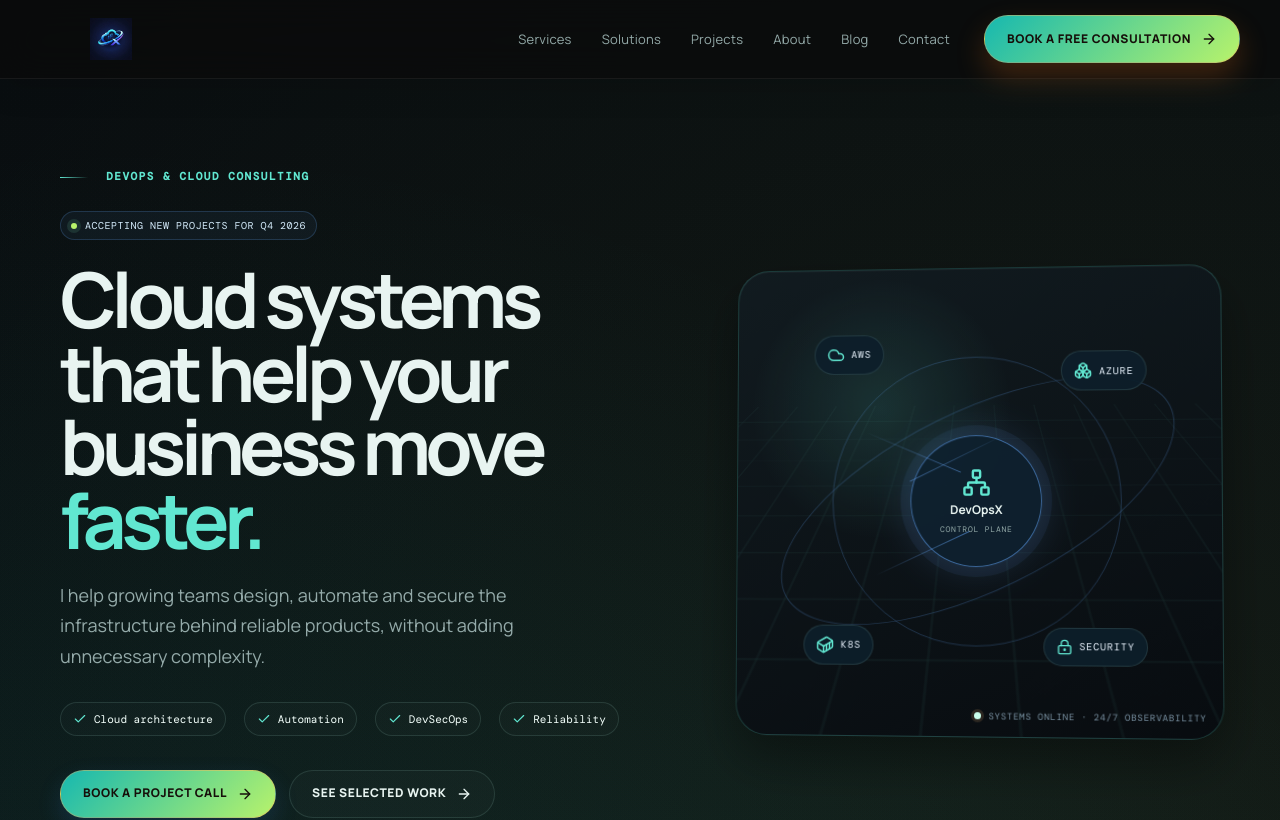
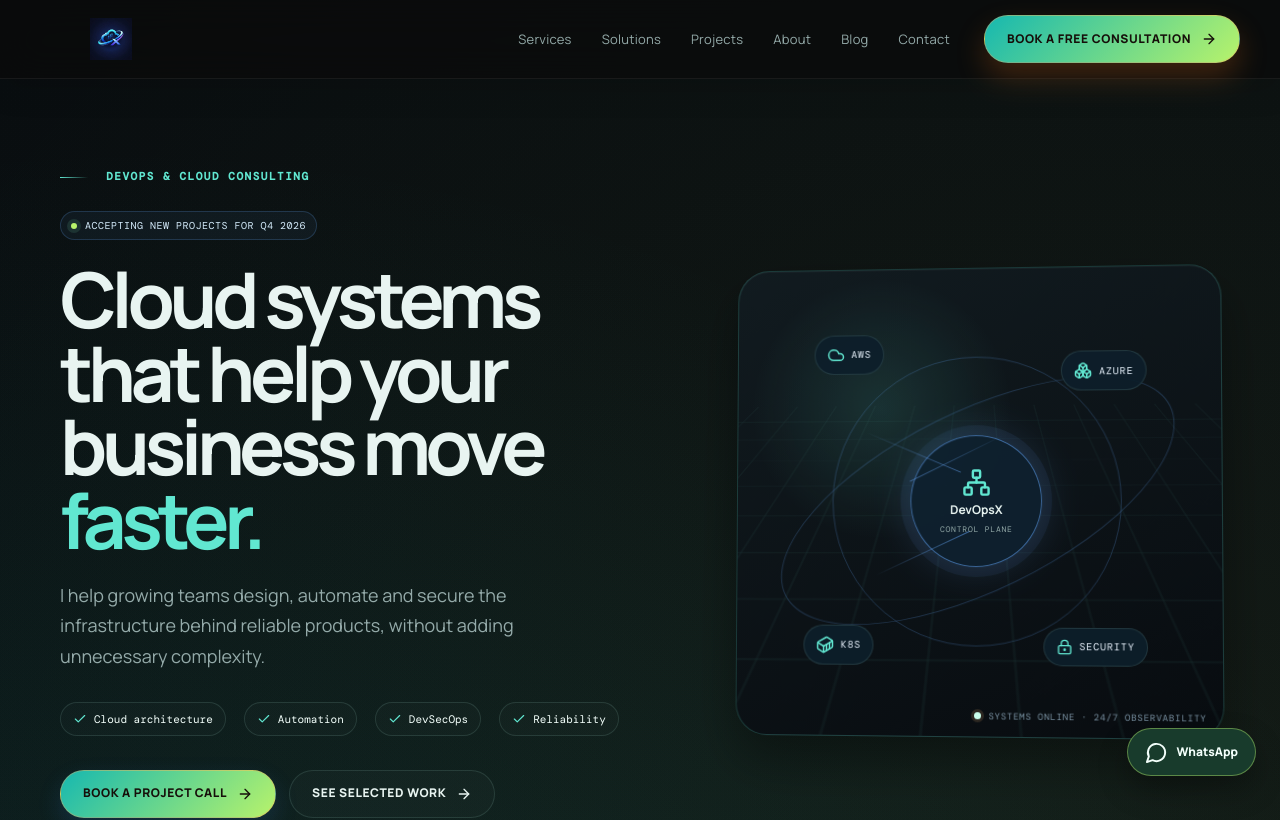
Before and after one commit to DevCloudX/devopsx-portfolio, a React (Vite) app: page / in a window 1280 px wide. Shown: the top 820 px of the page. Built offline with nearby package versions, Linux system fonts and the light colour scheme; no server answers.

Commit message:
Add WhatsApp contact button and related styles for improved accessibility

```diff
--- a/src/config/contact.js
+++ b/src/config/contact.js
@@ -1,2 +1,4 @@
 export const CONTACT_FORM_ENDPOINT = ''
 export const CONTACT_EMAIL = 'thedevsecops.cloud@gmail.com'
+export const WHATSAPP_NUMBER = '917674047261'
+export const WHATSAPP_MESSAGE = 'Hello, I would like to discuss a DevOps or cloud consulting project.'
--- a/src/styles/global.css
+++ b/src/styles/global.css
@@ -187,6 +187,29 @@
 .button-secondary:hover {
   border-color: var(--line-strong);
   background: rgba(255, 159, 90, 0.06);
+}
+.whatsapp-button {
+  position: fixed;
+  right: 24px;
+  bottom: 24px;
+  z-index: 40;
+  display: inline-flex;
+  align-items: center;
+  gap: 8px;
+  min-height: 48px;
+  padding: 0 17px;
+  border: 1px solid rgba(184, 243, 107, 0.42);
+  border-radius: 999px;
+  background: #183b2c;
+  color: var(--soft);
+  font-size: 12px;
+  font-weight: 800;
+  box-shadow: 0 14px 30px rgba(0, 0, 0, 0.3);
+  transition: transform 0.2s ease, background 0.2s ease;
+}
+.whatsapp-button:hover {
+  transform: translateY(-3px);
+  background: #21523b;
 }
 .menu-button {
   display: none;
@@ -1008,4 +1031,5 @@
   .footer-main { display: block; padding: 38px 0 32px; }
   .footer-links { gap: 35px; margin-top: 35px; }
   .footer-bottom { display: block; }
+  .whatsapp-button { right: 16px; bottom: 16px; }
 }
```
Also changed, not shown: src/App.jsx (+4 -3 lines).
